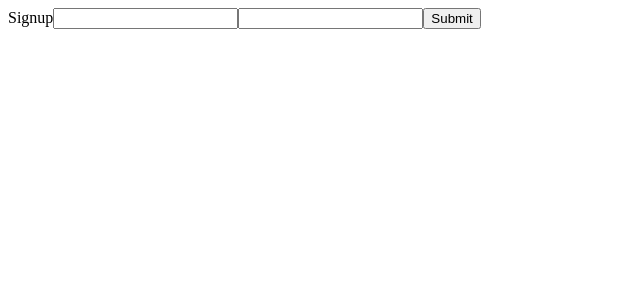
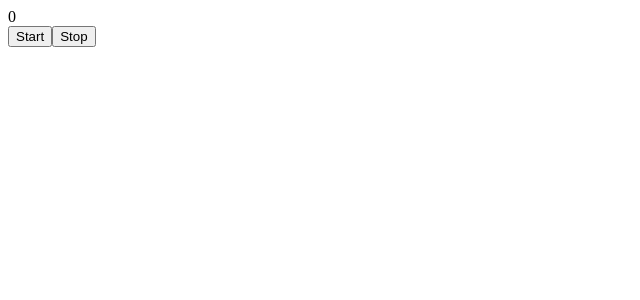
Before and after one commit to Udaybhatnagar/React-Revision, a React (Vite) app: page / in a window 1280 px wide. Shown: the top 300 px of the page, without its empty margins (0-640 px from the left). Built offline with nearby package versions, Linux system fonts and the light colour scheme.

Commit message:
case2ref implemeted

```diff
--- a/src/App.jsx
+++ b/src/App.jsx
@@ -1,4 +1,5 @@
 import Case1ref from "./Topics/case1ref"
+import { Case2ref } from "./Topics/Case2ref"
 
 
 function App() {
@@ -6,7 +7,8 @@ function App() {
 
   return (
     <div>
-      <Case1ref/>
+<Case2ref></Case2ref>
+
     </div>
   )
 }
--- /dev/null
+++ b/src/Topics/Case2ref.jsx
@@ -0,0 +1,32 @@
+import React, { useRef, useState } from 'react'
+
+export const Case2ref = () => {
+    const [count,setcount]=useState(0);
+    const timmer=useRef();
+
+
+    function startclock(){
+      const value =  setInterval(function(){
+            setcount(c=>c+1)
+
+        },1000)
+        timmer.current=value;
+
+    }
+
+    function stopclock(){
+
+        clearInterval(timmer.current)
+    }
+
+  return (
+    <div>
+        {count}
+        <br />
+        <button onClick={startclock}>Start</button>
+        <button onClick={stopclock}>Stop</button>
+
+
+    </div>
+  )
+}
```
